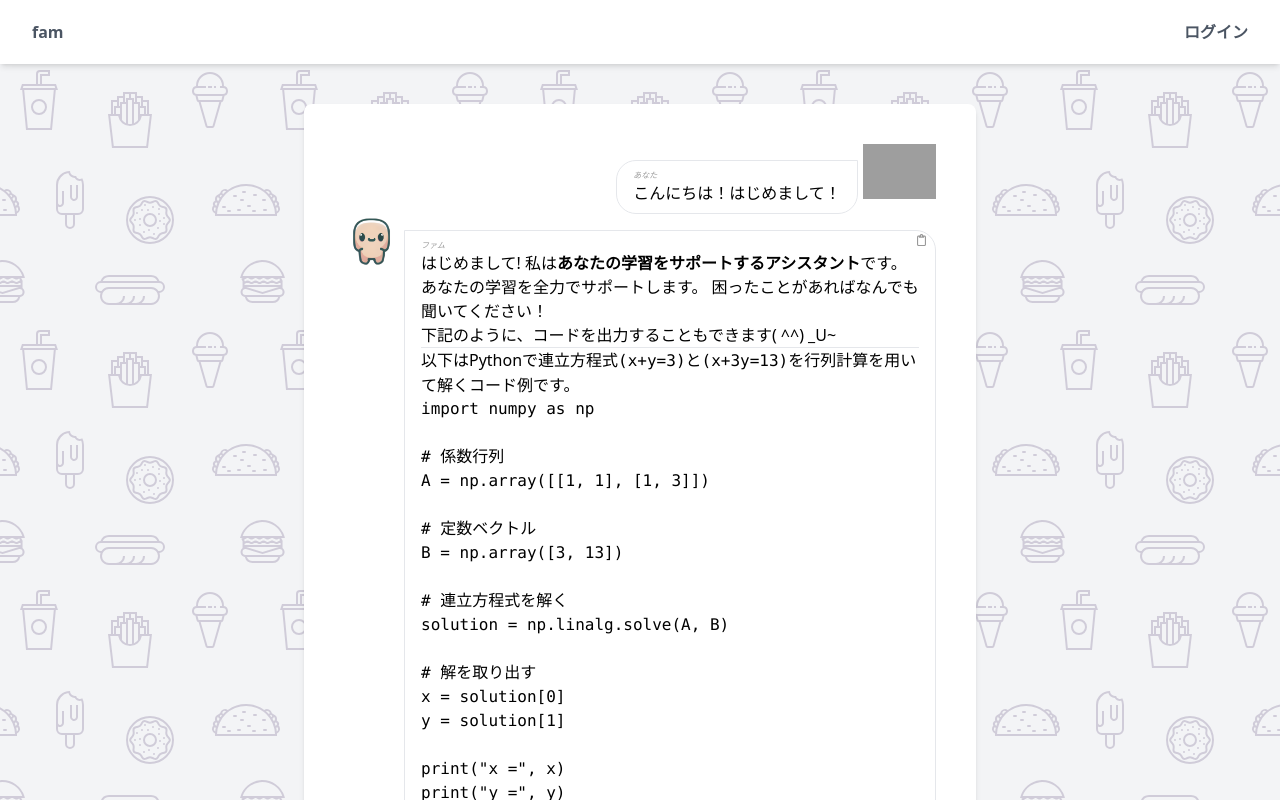
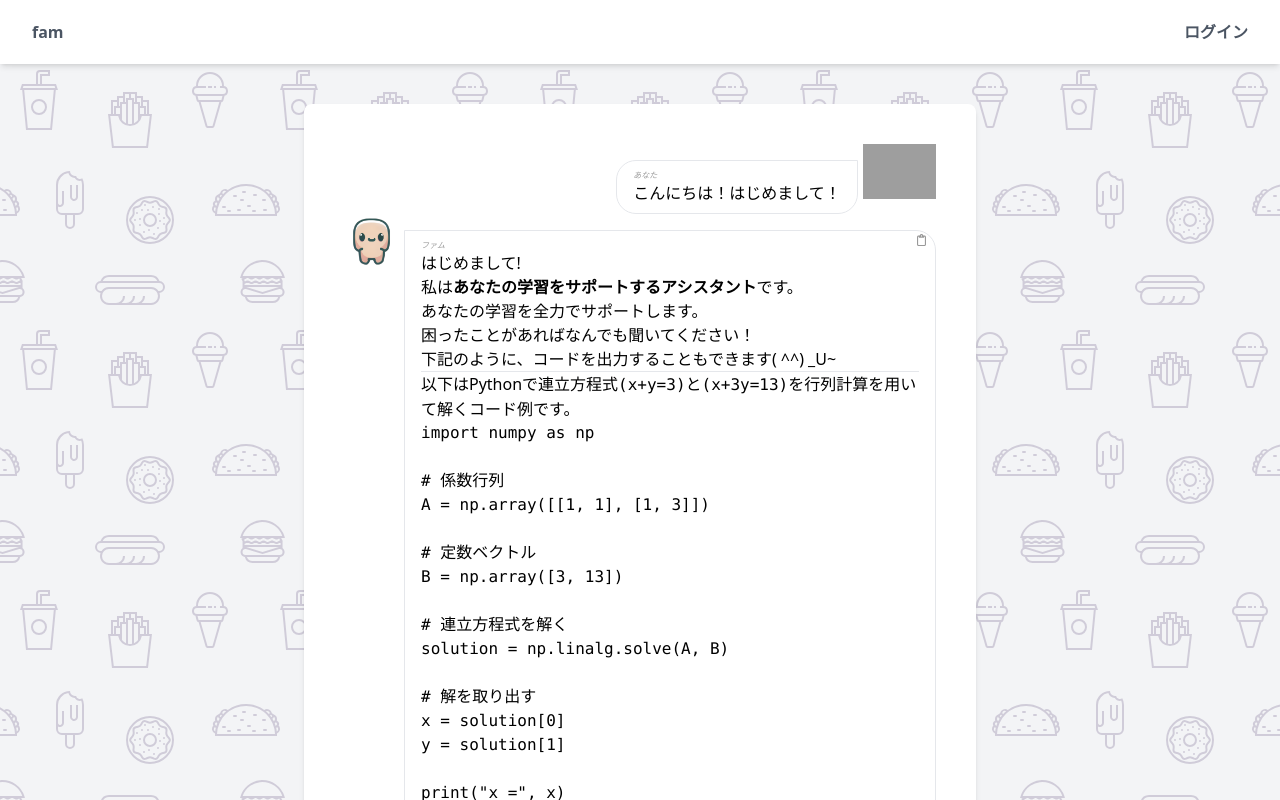
Before and after one commit to fixmix-hackathon/fixmix, a Next.js app: page / in a window 1280 px wide. Shown: the top 800 px of the page. Built offline with nearby package versions, Linux system fonts and the light colour scheme; grey boxes are pictures that could not be loaded.

Commit message:
[add] userのメッセージに行の折り返しを適用

```diff
--- a/app/components/Chat.tsx
+++ b/app/components/Chat.tsx
@@ -136,7 +136,9 @@ const Chat = ({ role, content, fromStorage }: Message) => {
                         dangerouslySetInnerHTML={{ __html: marked.parse(chatMessage) }}
                         className={styles.markdown}
                     />
-                    : <div dangerouslySetInnerHTML={{ __html: marked.parse(content) }} /> }
+                    : <div dangerouslySetInnerHTML={{ __html: marked.parse(content) }}
+                        className={styles.markdown}
+                    /> }
                 </Flex>
             </Flex>
         </motion.div>
--- a/app/components/CodeBlock.module.css
+++ b/app/components/CodeBlock.module.css
@@ -1,4 +1,4 @@
-.markdown pre, .markdown code {
+.markdown pre, .markdown code, .markdown p {
   white-space: pre-wrap !important;
   overflow-wrap: anywhere !important;
 }
```
